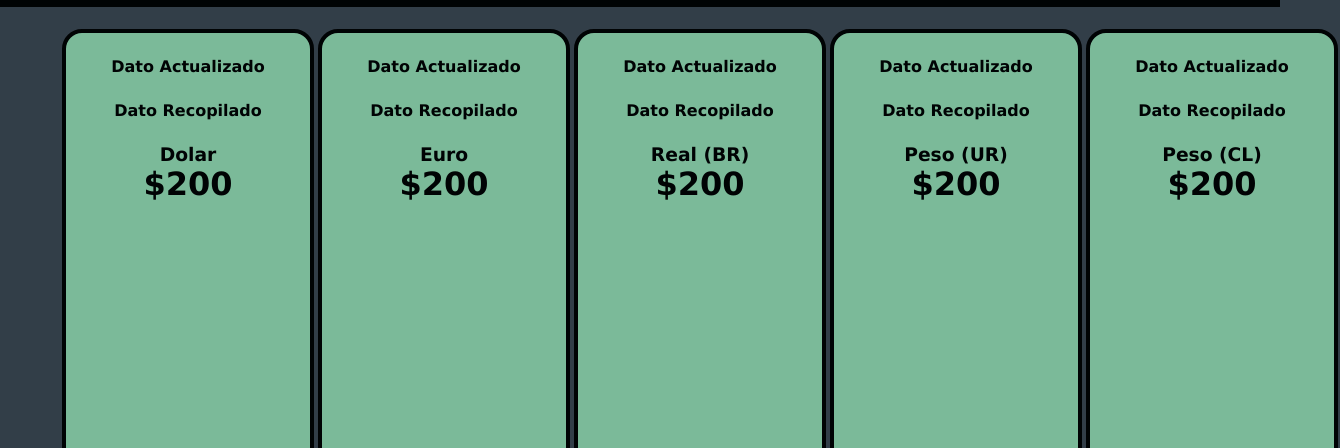
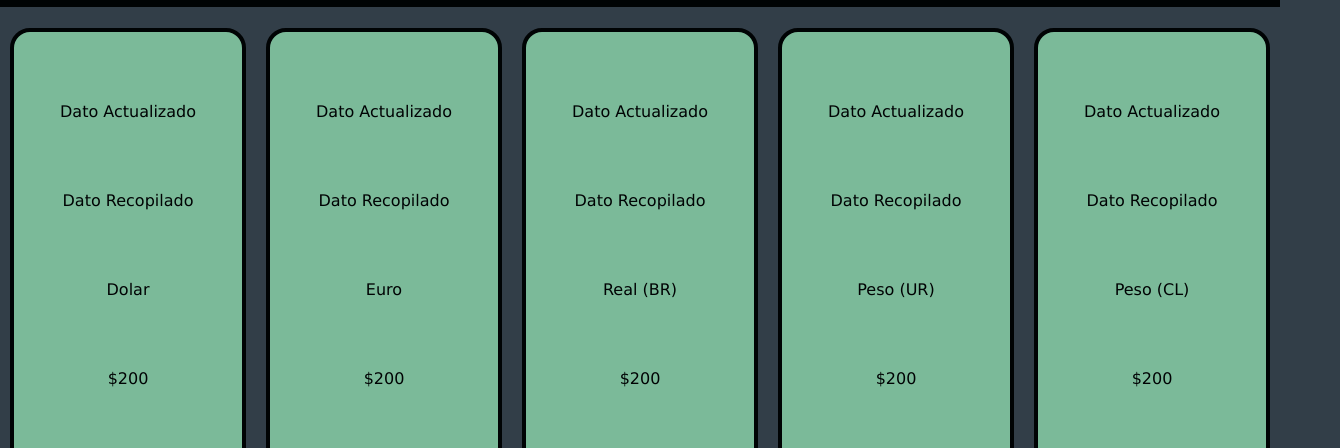
Before and after one commit to mvissani/Trabajo-Grupal-Programacion-II, a plain HTML site: page front/Index.html in a window 1280 px wide. Shown: the part 352-800 px from the top of the page, 1340 px wide, since content can reach past the window. Drawn offline with Linux system fonts and the light colour scheme.

Commit message:
correcciones en las vistas

```diff
--- a/front/CSS/style.css
+++ b/front/CSS/style.css
@@ -12,6 +12,8 @@
 header{
   background-color: #000304;
   text-align: center;
+  width: fit-content(100%);
+  position: relative;
 }
 
 .titulo {
@@ -49,40 +51,37 @@ body {
 
 form {
   display: flex;
-  align-content: space-around;
-  flex-direction: column;
-  flex-wrap: wrap;
+  align-items: center;
+  justify-content: center;
+  margin-top: 30px;
 }
 
 input {
   border-radius: 10px;
+  margin-left: 10px;
 }
 
-
-.item {
+.small-container {
   background-color: #7bba99;
   border-radius: 20px;
   border: 4px solid #000304;
   color: #000304;
-  text-align: center;
   width: 250px;
-  height: 100%;
-  margin: 2px;
+  height: 90%;
+  margin: 10px;
+  align-self: center;
 }
 
-.item h4 {
-  margin: 10%;
+.small-container p {
+  display: flex;
+  justify-content: center;
+  margin-top: 70px;
 }
 
-.container {
+.big-container {
   display: flex;
-  justify-content: space-around;
-  width: 100%;
-  height: 950px;
-  margin-top: 20px;
-  margin-left: 60px;
-  margin-right: 60px;
-  margin-bottom: 20px;
+  justify-content: space-evenly;
+  height: 500px;
 }
 
 table {
@@ -109,9 +108,9 @@ td {
   font-size: xx-large;
 }
 
-.margen {
-  text-align: center;
-  margin-top: 10px;
+.fecha {
+  text-align: left;
+  padding-left: 20px;
 }
 
 .periodo {
@@ -127,7 +126,7 @@ td {
   color: #000304;
   border-radius: 50px;
   border: 3px solid #000304;
-  margin-top: 10px;
+  margin-left: 10px;
 }
 
 .buscador:hover {
@@ -153,10 +152,11 @@ td {
 .envioinfo {
   margin-top: 30px;
   text-align: center;
+  padding-left: 10px;
 }
 
 input#buscar.buscador {
-  margin-top: 5px;
+  margin-top: 20px;
   background-color: #7bba99;
   color: #000304;
   border-radius: 50px;
@@ -169,9 +169,10 @@ footer {
   background-color: #000304;
   text-align: center;
   padding: 10px;
-  width: 100%;
-  position: absolute;
-  top:100%;
+  position: relative;
+  width: fit-content(100%);
+  top: 100%;
+  margin-top: 5%;
 }
 
 .pie {
--- a/front/Index.html
+++ b/front/Index.html
@@ -20,41 +20,41 @@
 
   </header>
 
-  <div class="container">
+  <div class="big-container">
 
-    <div class="item">
-      <h4> Dato Actualizado </h4>
-      <h4> Dato Recopilado </h4>
-      <h3> Dolar </h3>
-      <h1> $200 </h1>
+    <div class="small-container">
+        <p> Dato Actualizado </p>
+        <p> Dato Recopilado </p>
+        <p> Dolar </p>
+        <p> $200 </p>
     </div>
 
-    <div class="item">
-      <h4> Dato Actualizado </h4>
-      <h4> Dato Recopilado </h4>
-      <h3> Euro </h3>
-      <h1> $200 </h1>
+    <div class="small-container">
+      <p> Dato Actualizado </p>
+      <p> Dato Recopilado </p>
+      <p> Euro </p>
+      <p> $200 </p>
     </div>
 
-    <div class="item">
-      <h4> Dato Actualizado </h4>
-      <h4> Dato Recopilado </h4>
-      <h3> Real (BR) </h3>
-      <h1> $200 </h1>
+    <div class="small-container">
+      <p> Dato Actualizado </p>
+      <p> Dato Recopilado </p>
+      <p> Real (BR) </p>
+      <p> $200 </p>
     </div>
 
-    <div class="item">
-      <h4> Dato Actualizado </h4>
-      <h4> Dato Recopilado </h4>
-      <h3> Peso (UR) </h3>
-      <h1> $200 </h1>
+    <div class="small-container">
+      <p> Dato Actualizado </p>
+      <p> Dato Recopilado </p>
+      <p> Peso (UR) </p>
+      <p> $200 </p>
     </div>
 
-    <div class="item">
-      <h4> Dato Actualizado </h4>
-      <h4> Dato Recopilado </h4>
-      <h3> Peso (CL) </h3>
-      <h1> $200 </h1>
+    <div class="small-container">
+      <p> Dato Actualizado </p>
+      <p> Dato Recopilado </p>
+      <p> Peso (CL) </p>
+      <p> $200 </p>
     </div>
 
   </div>
```
Also changed, not shown: front/Historicos.html (+8 -7 lines).
